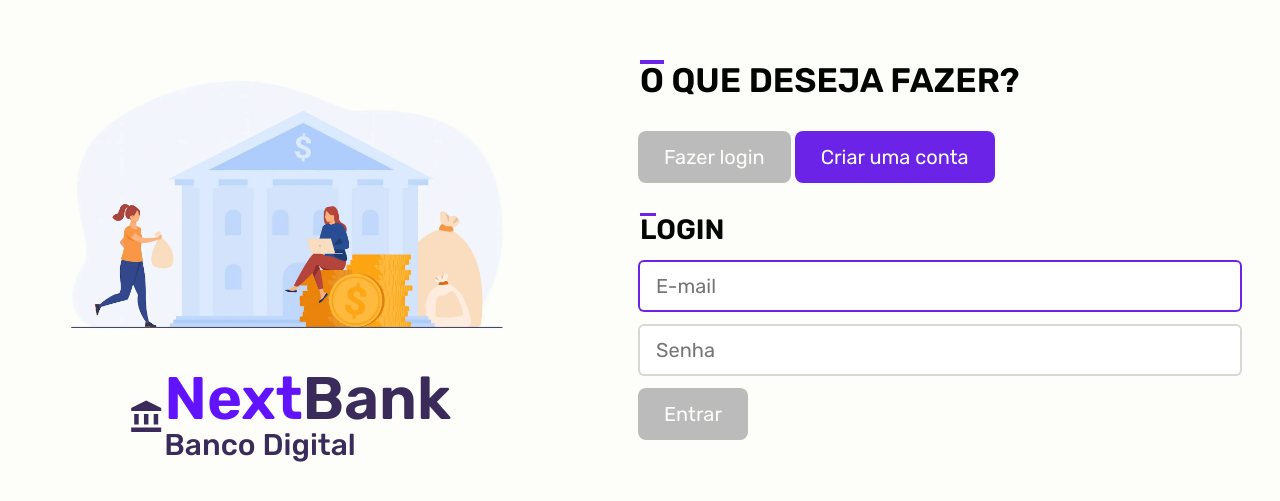
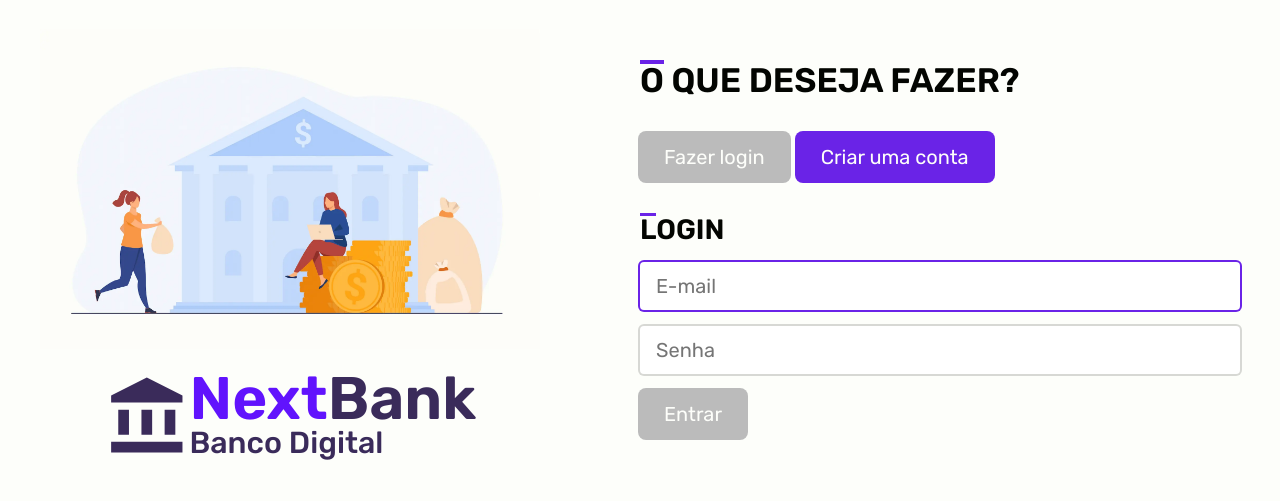
Before and after one commit to filipegallodev/banco-digital, a Next.js app in the folder frontend-nextjs/: page / in a window 1280 px wide. Shown: the part 155-656 px from the top of the page. Built offline with nearby package versions, Linux system fonts and the light colour scheme; no server answers; sample sign-in values are in the browser's storage.

Commit message:
fix: logo icon size

```diff
--- a/frontend-nextjs/src/components/Logo.tsx
+++ b/frontend-nextjs/src/components/Logo.tsx
@@ -12,12 +12,15 @@ const Logo = ({ styleClass }: IProps) => {
 
   return (
     <LogoContainer className={styleClass}>
-      <AccountBalanceIconStyled />
+      <AccountBalanceIconStyled className={styleClass} />
       <TitleContainer>
-        <Title onClick={() => !styleClass && router.push("/painel")}>
+        <Title
+          className={styleClass}
+          onClick={() => !styleClass && router.push("/painel")}
+        >
           <span>Next</span>Bank
         </Title>
-        <SubTitle>Banco Digital</SubTitle>
+        <SubTitle className={styleClass}>Banco Digital</SubTitle>
       </TitleContainer>
     </LogoContainer>
   );
@@ -32,13 +35,15 @@ const LogoContainer = styled.div`
     color: #3a2b5a;
     cursor: default;
   }
-  &.large {
-    transform: scale(1.5);
-  }
 `;
 
 const AccountBalanceIconStyled = styled(AccountBalanceIcon)`
-  font-size: 3.75rem;
+  &.MuiSvgIcon-fontSizeMedium {
+    font-size: 3.75rem;
+  }
+  &.MuiSvgIcon-fontSizeMedium.large {
+    font-size: 5.35rem;
+  }
 `;
 
 const TitleContainer = styled.div`
@@ -53,11 +58,18 @@ const Title = styled.span`
   & span {
     color: #6113fd;
   }
+  &.large {
+    font-size: 3.75rem;
+    line-height: 3.25rem;
+  }
 `;
 
 const SubTitle = styled.span`
   font-weight: 500;
   font-size: 1.25rem;
+  &.large {
+    font-size: 1.9rem;
+  }
 `;
 
 export default Logo;
```
